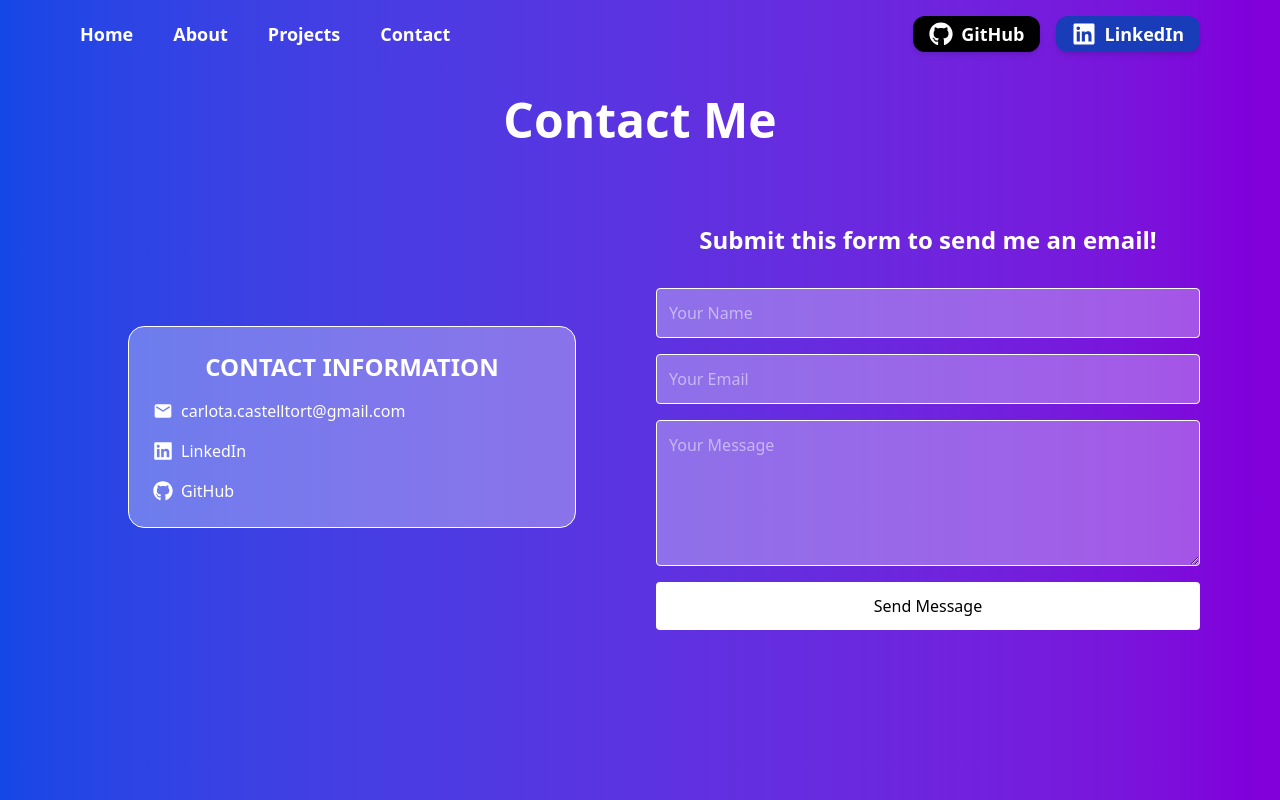
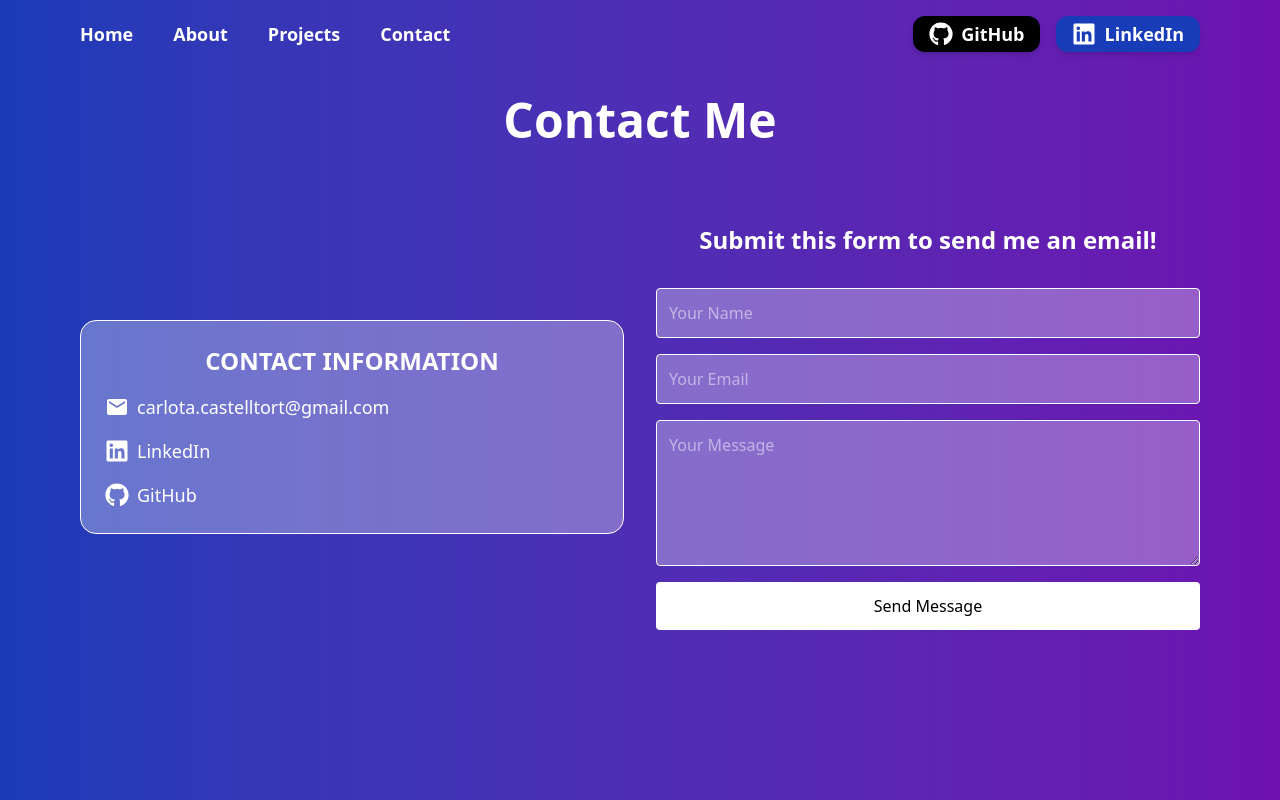
Before and after one commit to CCastelltort/personal-portfolio, a Next.js app: page /contact in a window 1280 px wide. Built offline with nearby package versions, Linux system fonts and the light colour scheme.

Commit message:
Adjust responsivness of contact information box and add hover color to contact form

```diff
--- a/components/Contact.tsx
+++ b/components/Contact.tsx
@@ -16,33 +16,33 @@ const Contact = () => {
       <PageTitle>Contact Me</PageTitle>
       <div className="grid grid-cols-1 md:grid-cols-2 gap-8 px-10 pt-20">
         <div className="flex justify-center items-center">
-          <div className="w-full max-w-md">
+          <div className="w-full max-w-md lg:max-w-xl">
             <InfoCard title="CONTACT INFORMATION">
               <ul className="space-y-4 text-white">
                 <li className="flex items-center gap-2">
-                  <MdEmail className="text-xl" />
-                  <span>
+                  <MdEmail className="text-xl lg:text-2xl" />
+                  <span className="text-md  lg:text-lg">
                     carlota.castelltort@gmail.com
                   </span>
                 </li>
                 <li className="flex items-center gap-2">
-                  <FaLinkedin className="text-xl" />
+                  <FaLinkedin className="text-xl lg:text-2xl" />
                   <a
                     href="https://www.linkedin.com/in/carlota-castelltort-pinto/"
                     target="_blank"
                     rel="noopener noreferrer"
-                    className="hover:underline"
+                    className="hover:underline text-md lg:text-lg"
                   >
                     LinkedIn
                   </a>
                 </li>
                 <li className="flex items-center gap-2">
-                  <FaGithub className="text-xl" />
+                  <FaGithub className="text-xl lg:text-2xl" />
                   <a
                     href="https://github.com/CCastelltort"
                     target="_blank"
                     rel="noopener noreferrer"
-                    className="hover:underline"
+                    className="hover:underline text-md lg:text-lg"
                   >
                     GitHub
                   </a>
--- a/components/ContactForm.tsx
+++ b/components/ContactForm.tsx
@@ -47,21 +47,21 @@ const ContactForm = () => {
           name="user_name"
           placeholder="Your Name"
           required
-          className="p-3 rounded bg-white/30 border border-white"
+          className="p-3 rounded bg-white/30 border border-white hover:bg-white/50"
         />
         <input
           type="email"
           name="user_email"
           placeholder="Your Email"
           required
-          className="p-3 rounded bg-white/30 border border-white"
+          className="p-3 rounded bg-white/30 border border-white hover:bg-white/50 "
         />
         <textarea
           name="message"
           placeholder="Your Message"
           required
           rows={5}
-          className="p-3 rounded bg-white/30 border border-white"
+          className="p-3 rounded bg-white/30 border border-white hover:bg-white/50"
         />
         <button
           type="submit"
--- a/components/Projects.tsx
+++ b/components/Projects.tsx
@@ -42,7 +42,7 @@ const Projects = () => {
 
               <div className='grid grid-cols-1 md:grid-cols-2'>
                 <div className="flex gap-4 justify-center">
-                  <a href={project.github} target="_blank" rel="noopener noreferrer" className="bg-black px-2 py rounded-lg hover:bg-gray-800">Vist Repository</a>
+                  <a href={project.github} target="_blank" rel="noopener noreferrer" className="bg-black px-2 py rounded-lg hover:bg-gray-700">Vist Repository</a>
                   {project.demo && (
                     <a href={project.demo} target="_blank" rel="noopener noreferrer" className="bg-green-700 px-2 py rounded-lg hover:bg-green-800">Demo</a>
                   )}
--- a/components/navbar/NavBar.tsx
+++ b/components/navbar/NavBar.tsx
@@ -6,7 +6,7 @@ import MobileNav from './MobileNav'
 
 const NavBar = () => {
   return (
-    <nav className='fixed top-0 w-full flex flex-col lg:flex-row items-center justify-between px-6 lg:px-20 py-4 bg-gradient-to-r from-blue-700 to-purple-700 z-50'>
+    <nav className='fixed top-0 w-full flex flex-col lg:flex-row items-center justify-between px-6 lg:px-20 py-4 bg-gradient-to-r from-blue-800 to-purple-800 z-50'>
       {/* Desktop Layout */}
       <div className="hidden lg:flex justify-between items-center w-full">
         <DesktopNav />
--- a/components/ui/Container.tsx
+++ b/components/ui/Container.tsx
@@ -6,7 +6,7 @@ interface ContainerProps {
 
 const Container = ({ children }: ContainerProps) => {
   return (
-    <div className="min-h-screen px-10 py-24 flex flex-col bg-gradient-to-r from-blue-700 to-purple-700">
+    <div className="min-h-screen px-10 py-24 flex flex-col bg-gradient-to-r from-blue-800 to-purple-800">
       {children}
     </div>
   )
```
